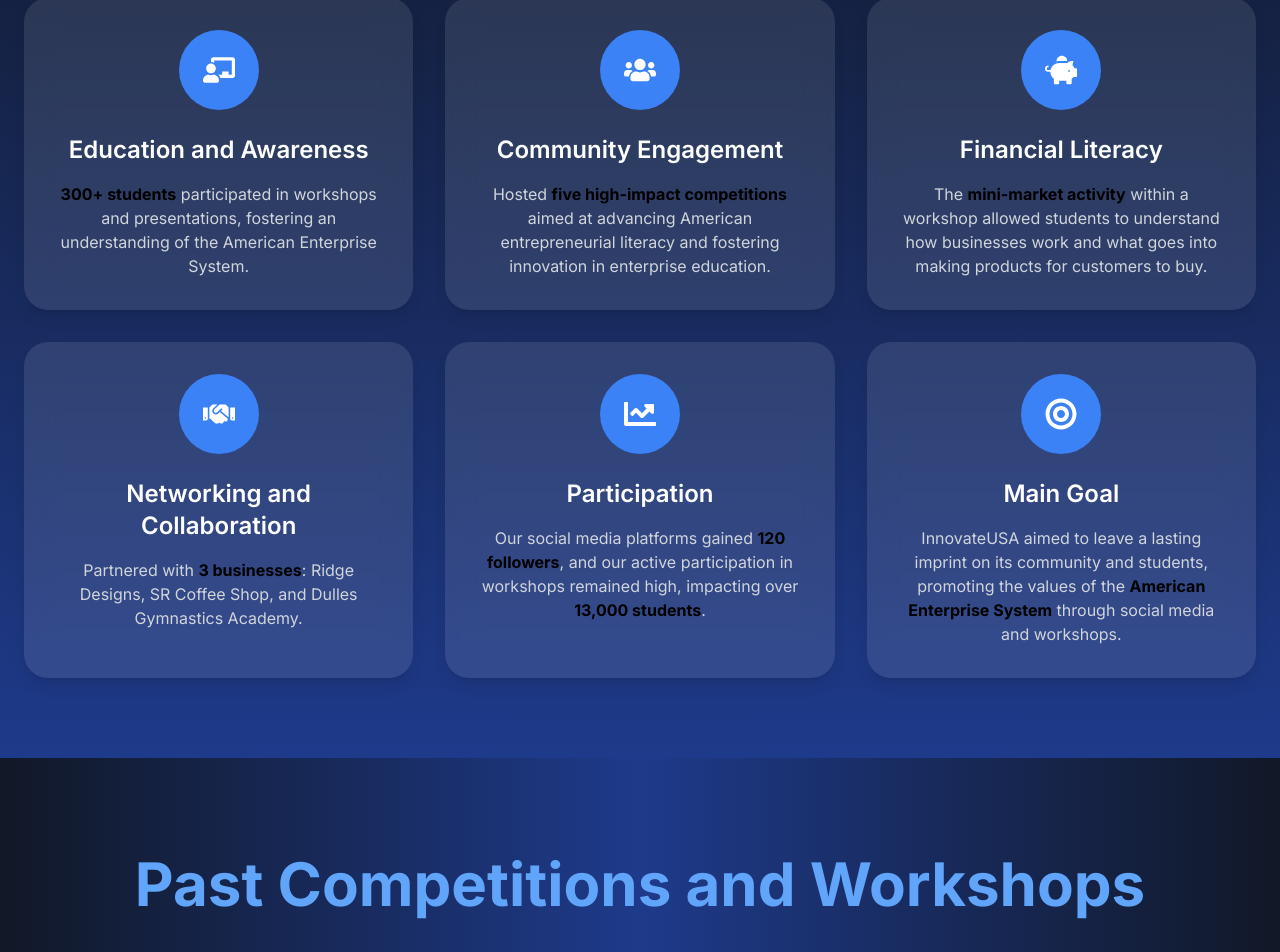
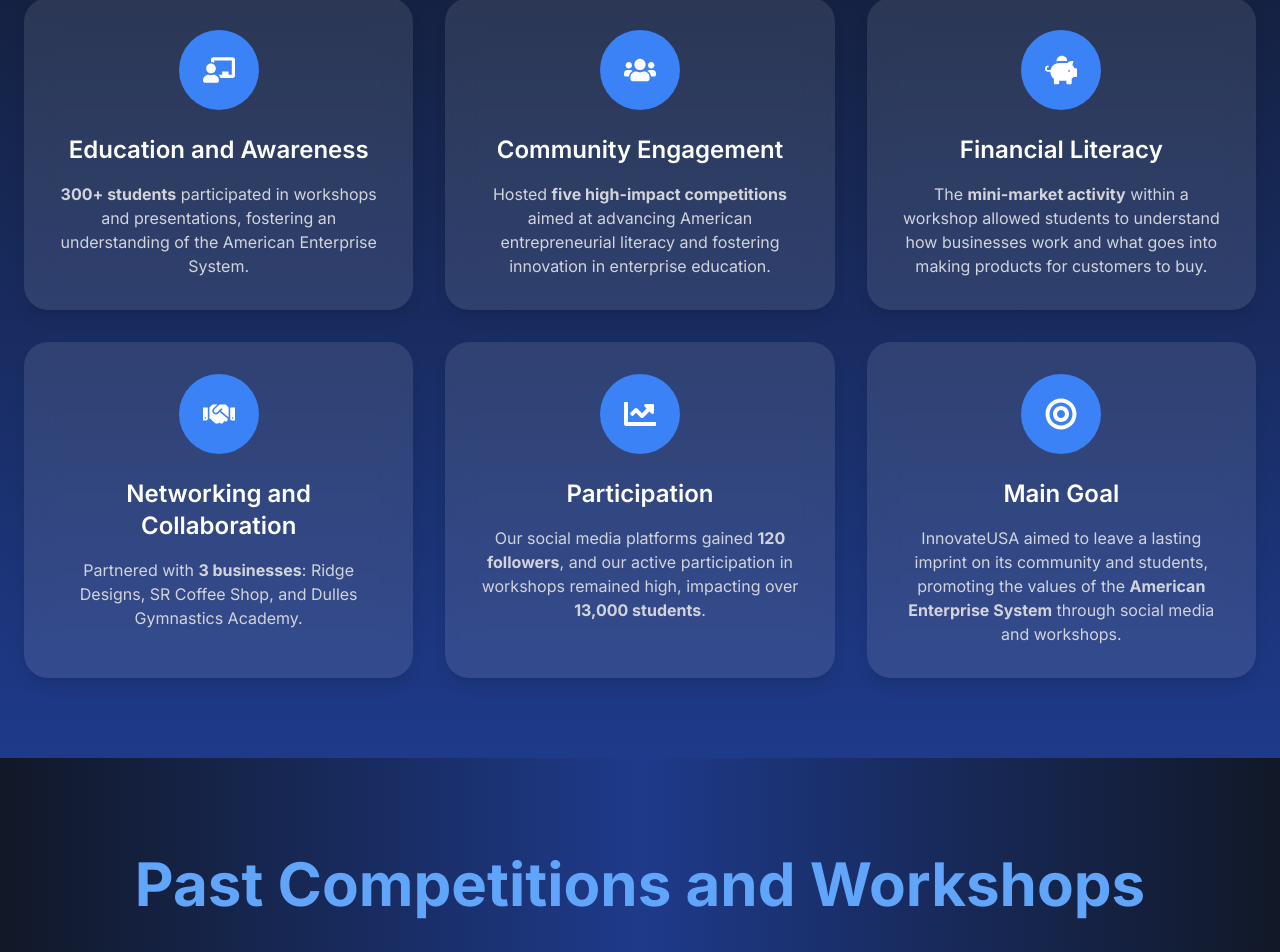
Before and after one commit to arao761/innovate-usa, a Next.js app: page / in a window 1280 px wide. Shown: the part 3154-4106 px from the top of the page. Built offline with nearby package versions, Linux system fonts and the light colour scheme.

Commit message:
reverted

```diff
--- a/components/ImpactSection.tsx
+++ b/components/ImpactSection.tsx
@@ -8,7 +8,7 @@ const impactItems = [
         title: 'Education and Awareness',
         description: (
             <>
-                <strong className="text-black">300+ students</strong> participated in workshops and presentations, fostering an understanding of the American Enterprise System.
+                <strong>300+ students</strong> participated in workshops and presentations, fostering an understanding of the American Enterprise System.
             </>
         )
     },
@@ -17,7 +17,7 @@ const impactItems = [
         title: 'Community Engagement',
         description: (
             <>
-                Hosted <strong className="text-black">five high-impact competitions</strong> aimed at advancing American entrepreneurial literacy and fostering innovation in enterprise education.
+                Hosted <strong>five high-impact competitions</strong> aimed at advancing American entrepreneurial literacy and fostering innovation in enterprise education.
             </>
         )
     },
@@ -26,7 +26,7 @@ const impactItems = [
         title: 'Financial Literacy',
         description: (
             <>
-                The <strong className="text-black">mini-market activity</strong> within a workshop allowed students to understand how businesses work and what goes into making products for customers to buy.
+                The <strong>mini-market activity</strong> within a workshop allowed students to understand how businesses work and what goes into making products for customers to buy.
             </>
         )
     },
@@ -35,7 +35,7 @@ const impactItems = [
         title: 'Networking and Collaboration',
         description: (
             <>
-                Partnered with <strong className="text-black">3 businesses</strong>: Ridge Designs, SR Coffee Shop, and Dulles Gymnastics Academy.
+                Partnered with <strong>3 businesses</strong>: Ridge Designs, SR Coffee Shop, and Dulles Gymnastics Academy.
             </>
         )
     },
@@ -44,7 +44,7 @@ const impactItems = [
         title: 'Participation',
         description: (
             <>
-                Our social media platforms gained <strong className="text-black">120 followers</strong>, and our active participation in workshops remained high, impacting over <strong className="text-black">13,000 students</strong>.
+                Our social media platforms gained <strong>120 followers</strong>, and our active participation in workshops remained high, impacting over <strong>13,000 students</strong>.
             </>
         )
     },
@@ -53,7 +53,7 @@ const impactItems = [
         title: 'Main Goal',
         description: (
             <>
-                InnovateUSA aimed to leave a lasting imprint on its community and students, promoting the values of the <strong className="text-black">American Enterprise System</strong> through social media and workshops.
+                InnovateUSA aimed to leave a lasting imprint on its community and students, promoting the values of the <strong>American Enterprise System</strong> through social media and workshops.
             </>
         )
     },
```
